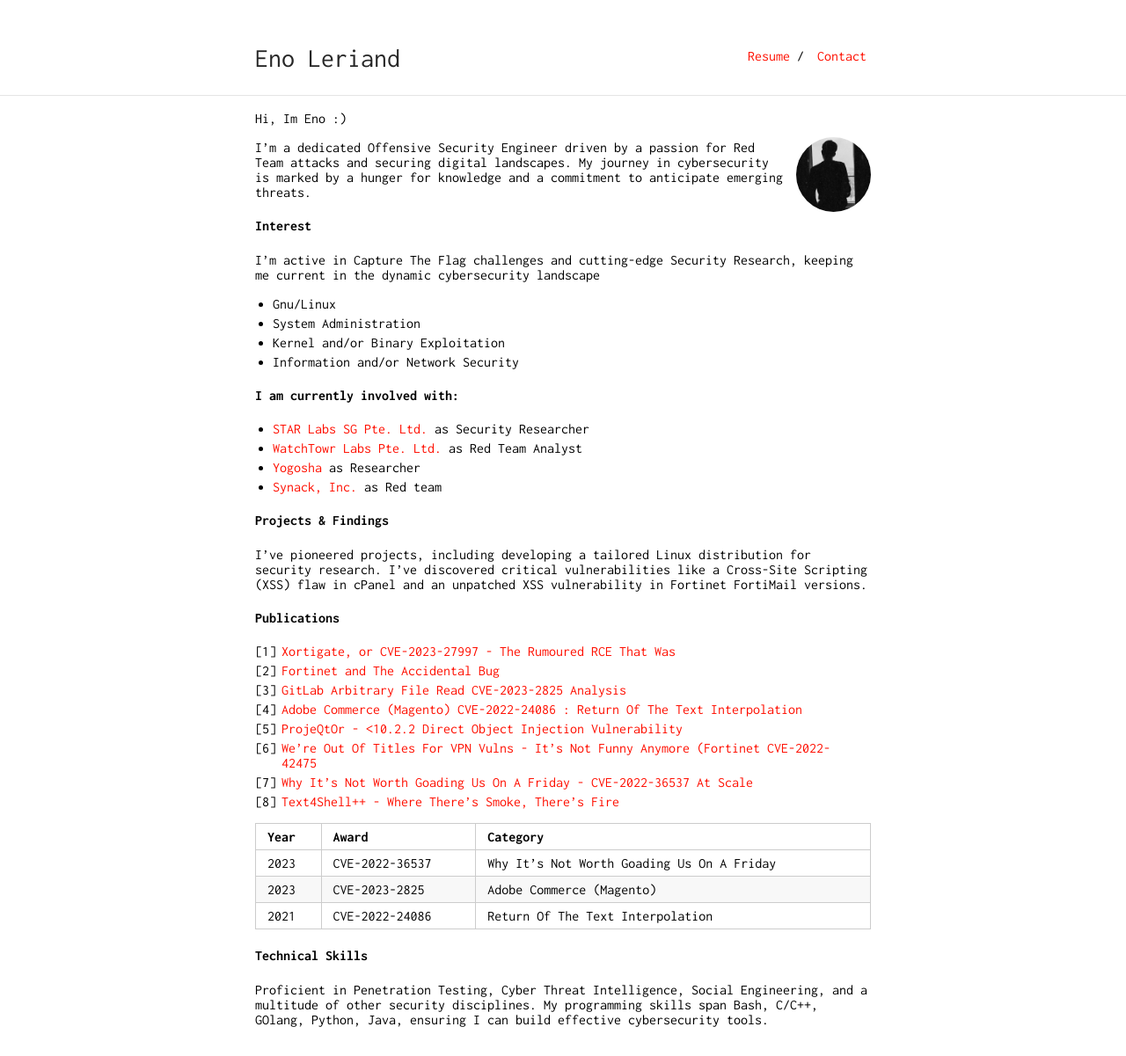
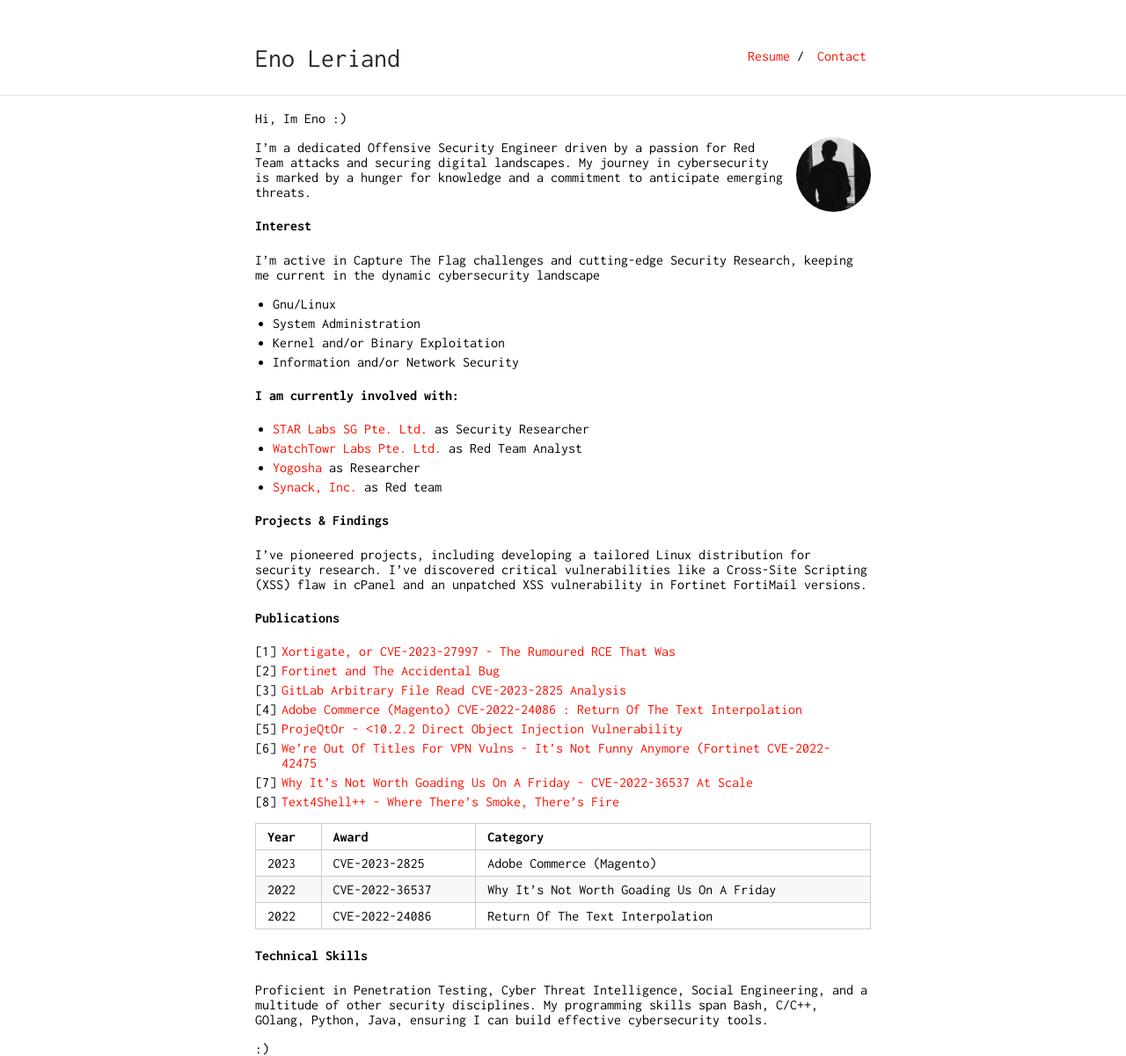
Before and after one commit to z0rs/me, a Jekyll site: the page built from index.md, in a window 1280 px wide. Shown: the whole page at 88% size. Built offline with Jekyll 4.4.1, drawn with Linux system fonts in a browser that asks for light colours; before the commit the page ends 1168 px from its top, so only the background shows below that.

Commit message:
Update index.md

```diff
--- a/index.md
+++ b/index.md
@@ -37,9 +37,11 @@ I've pioneered projects, including developing a tailored Linux distribution for
 
 Year | Award | Category
 -----|-------|--------
-2023 | CVE-2022-36537  | Why It's Not Worth Goading Us On A Friday
 2023 | CVE-2023-2825 | Adobe Commerce (Magento)
-2021 | CVE-2022-24086 | Return Of The Text Interpolation
+2022 | CVE-2022-36537  | Why It's Not Worth Goading Us On A Friday
+2022 | CVE-2022-24086 | Return Of The Text Interpolation
 
 #### Technical Skills
 Proficient in Penetration Testing, Cyber Threat Intelligence, Social Engineering, and a multitude of other security disciplines. My programming skills span Bash, C/C++, GOlang, Python, Java, ensuring I can build effective cybersecurity tools.
+
+:)
```
